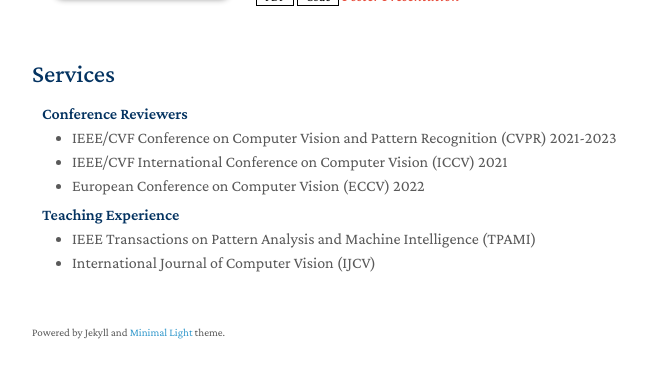
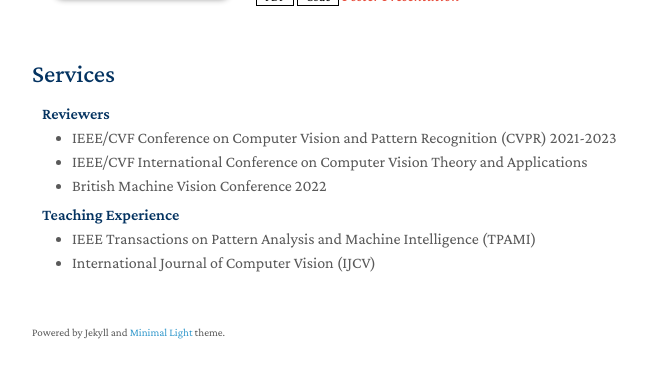
Before and after one commit to aliman80/aliman80.github.io, a Jekyll site: the page built from index.md, in a window 1280 px wide and 900 px high, scrolled down 1728 px, cut to the strip 487-865 px from the top of the window. Shown: the whole strip, without its empty margins (438-1085 px from the left). Built offline with Jekyll 4.4.1, drawn with Linux system fonts in a browser that asks for light colours; a style sheet for code colours, icons or effects is not loaded; our own code applies the rules of GitHub Pages for plain Markdown files.

Commit message:
Update services.md

```diff
--- a/_includes/services.md
+++ b/_includes/services.md
@@ -1,11 +1,11 @@
 ## Services
 
-<h4 style="margin:0 10px 0;">Conference Reviewers</h4>
+<h4 style="margin:0 10px 0;"> Reviewers</h4>
 
 <ul style="margin:0 0 5px;">
-  <li><a href="http://cvpr2023.thecvf.com/"><autocolor>IEEE/CVF Conference on Computer Vision and Pattern Recognition (CVPR) 2021-2023</autocolor></a></li>
-  <li><a href="http://iccv2021.thecvf.com/"><autocolor>IEEE/CVF International Conference on Computer Vision (ICCV) 2021</autocolor></a></li>
-  <li><a href="https://eccv2022.ecva.net/"><autocolor>European Conference on Computer Vision (ECCV) 2022</autocolor></a></li>
+  <li><a href="http://https://visapp.scitevents.org/?y=2022/"><autocolor>IEEE/CVF Conference on Computer Vision and Pattern Recognition (CVPR) 2021-2023</autocolor></a></li>
+  <li><a href="http://iccv2021.thecvf.com/"><autocolor>IEEE/CVF International Conference on Computer Vision Theory and Applications</autocolor></a></li>
+  <li><a href="https://bmvc2024.org/"><autocolor>British Machine Vision Conference 2022</autocolor></a></li>
 </ul>
 
 <h4 style="margin:0 10px 0;">Teaching Experience</h4>
```
